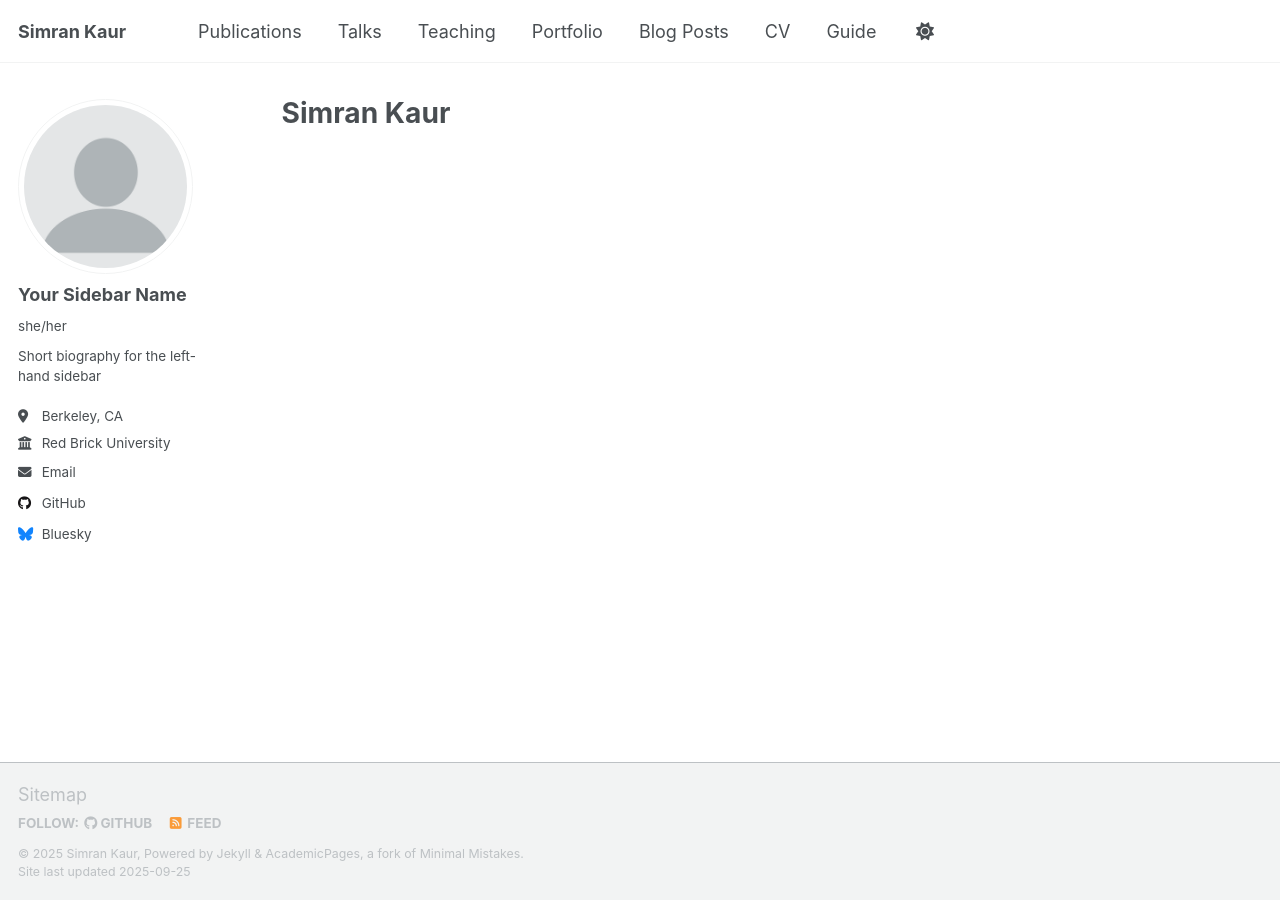
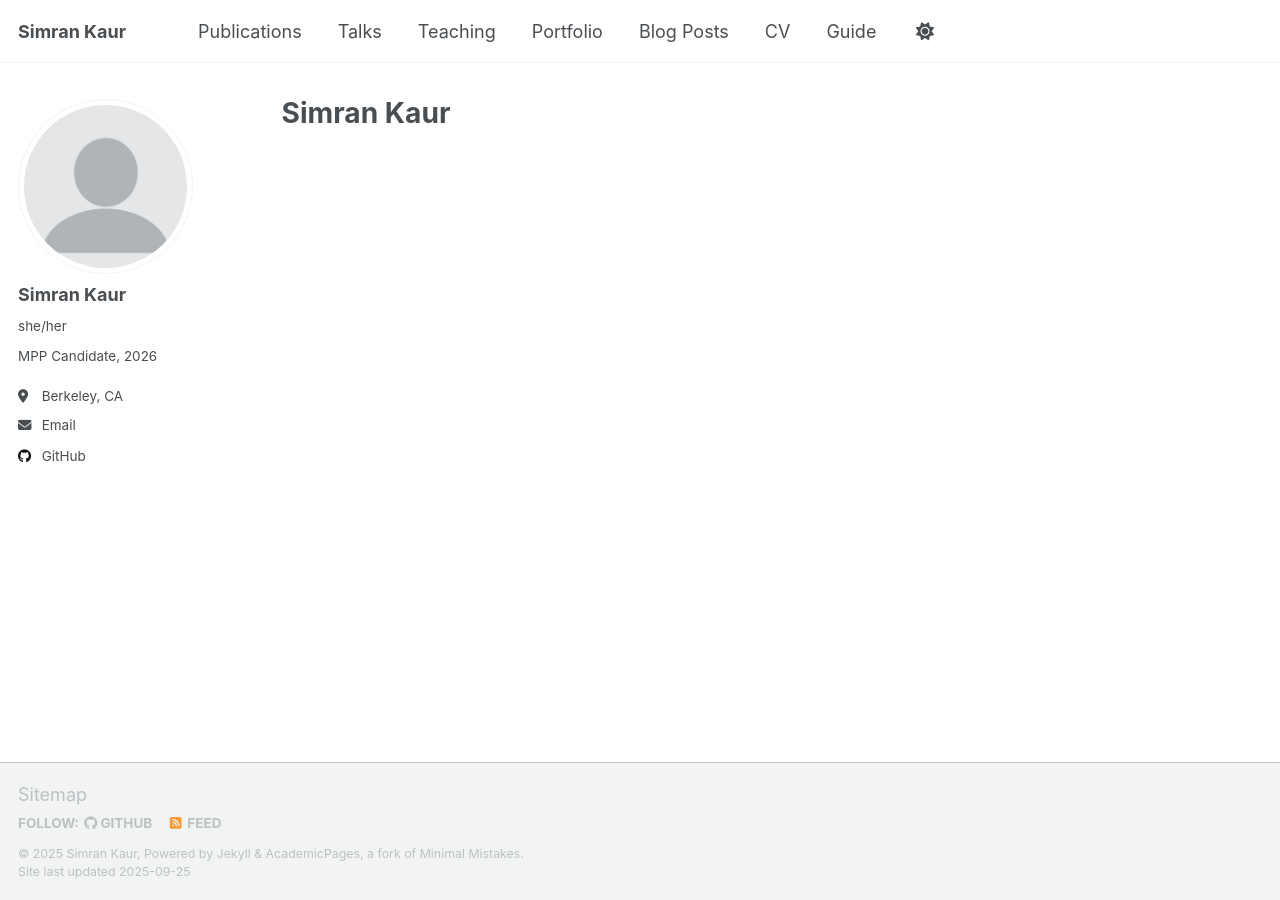
Before and after one commit to simrankaur46/simrankaur46.github.io, a Jekyll site: the page built from _pages/about.md, in a window 1280 px wide. Built offline with Jekyll 4.4.1, drawn with Linux system fonts in a browser that asks for light colours; a script that is not in the unit is left out; part of the change alters nothing that is shown.

Commit message:
Update _config.yml

```diff
--- a/_config.yml
+++ b/_config.yml
@@ -24,51 +24,19 @@ repository               : "academicpages/academicpages.github.io"
 author:
   # Biographic information
   avatar           : "profile.png"
-  name             : "Your Sidebar Name"
+  name             : "Simran Kaur"
   pronouns         : "she/her" # example: "she/her"
-  bio              : "Short biography for the left-hand sidebar"
+  bio              : "MPP Candidate, 2026"
   location         : "Berkeley, CA"
-  employer         : "Red Brick University"
-  uri              : # URL
   email            : "simran_kaur@berkeley.edu"
 
-  # Academic websites
-  linkedin         : # URL
 
-  # Repositories and software development
-  bitbucket        : # Username - Update with your username on the site
-  codepen          : # Username
-  dribbble         : # Username
+
   github           : "simrankaur46"
-  kaggle           : # Username
-  stackoverflow    : # User number or user number and name (i.e., use "1" or "1/jeff-atwood")
+
 
   # Social media
-  artstation       : # Username
-  bluesky          : "bsky.app" # Replace this with you Bluesky username
-  facebook         : # Username
-  flickr           : # Username
-  foursquare       : # Username
-  goodreads        : # Username
-  google_plus      : # Username
-  keybase          : # Username
-  instagram        : # Username
-  lastfm           : # Username
-  linkedin         : # Username
-  mastodon         : # URL
-  medium           : # URL
-  pinterest        : # Username
-  soundcloud       : # Username
-  steam            : # Username
-  telegram         : # URL
-  tumblr           : # Username
-  twitter          : # Username for X / Twitter
-  vine             : # Username
-  weibo            : # Username
-  wikipedia        : # Username
-  xing             : # Username
-  youtube          : # Username
-  zhihu            : # Username
+  linkedin         : # URL
 
 # Publication Category - The following the list of publication categories and their headings
 publication_category:
```
